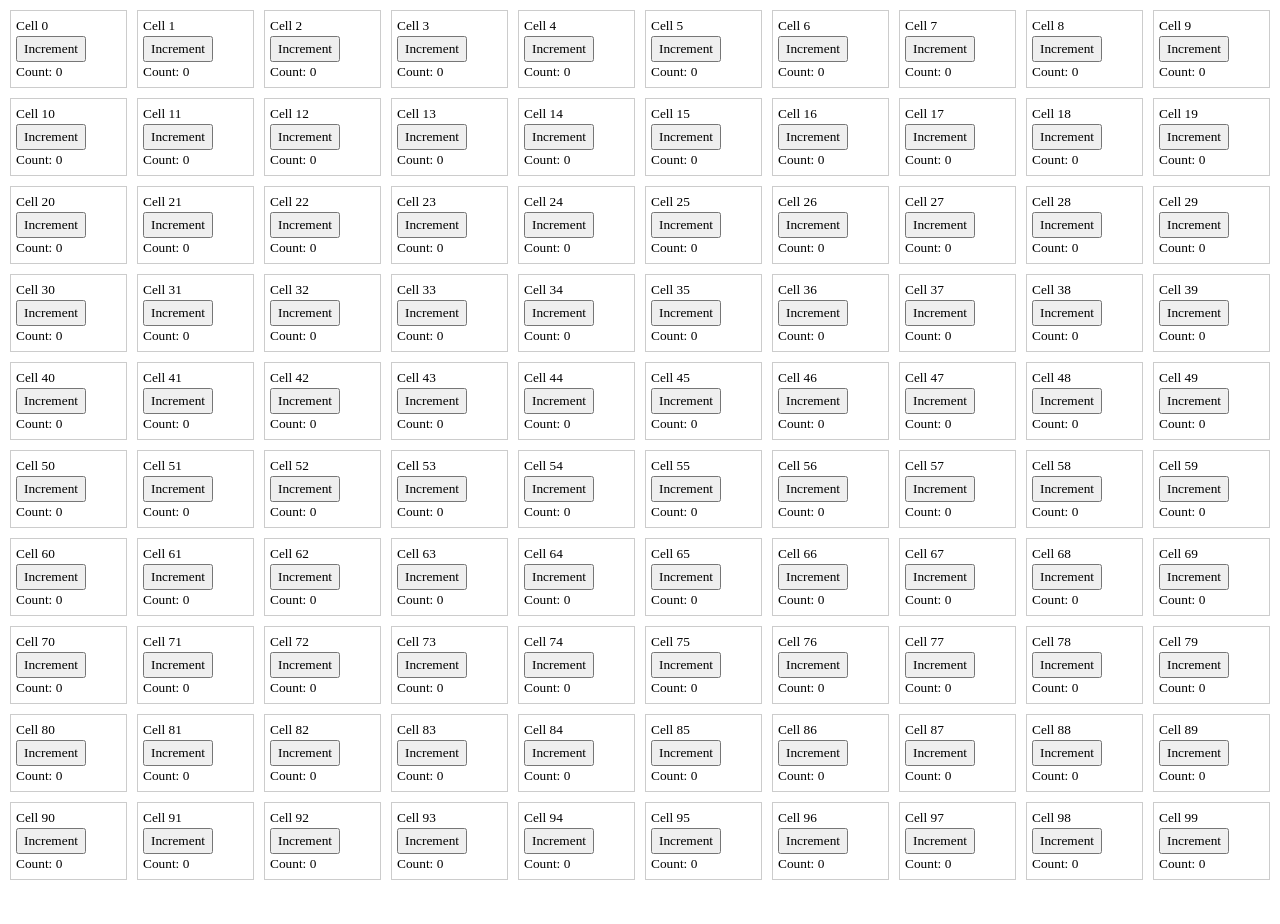
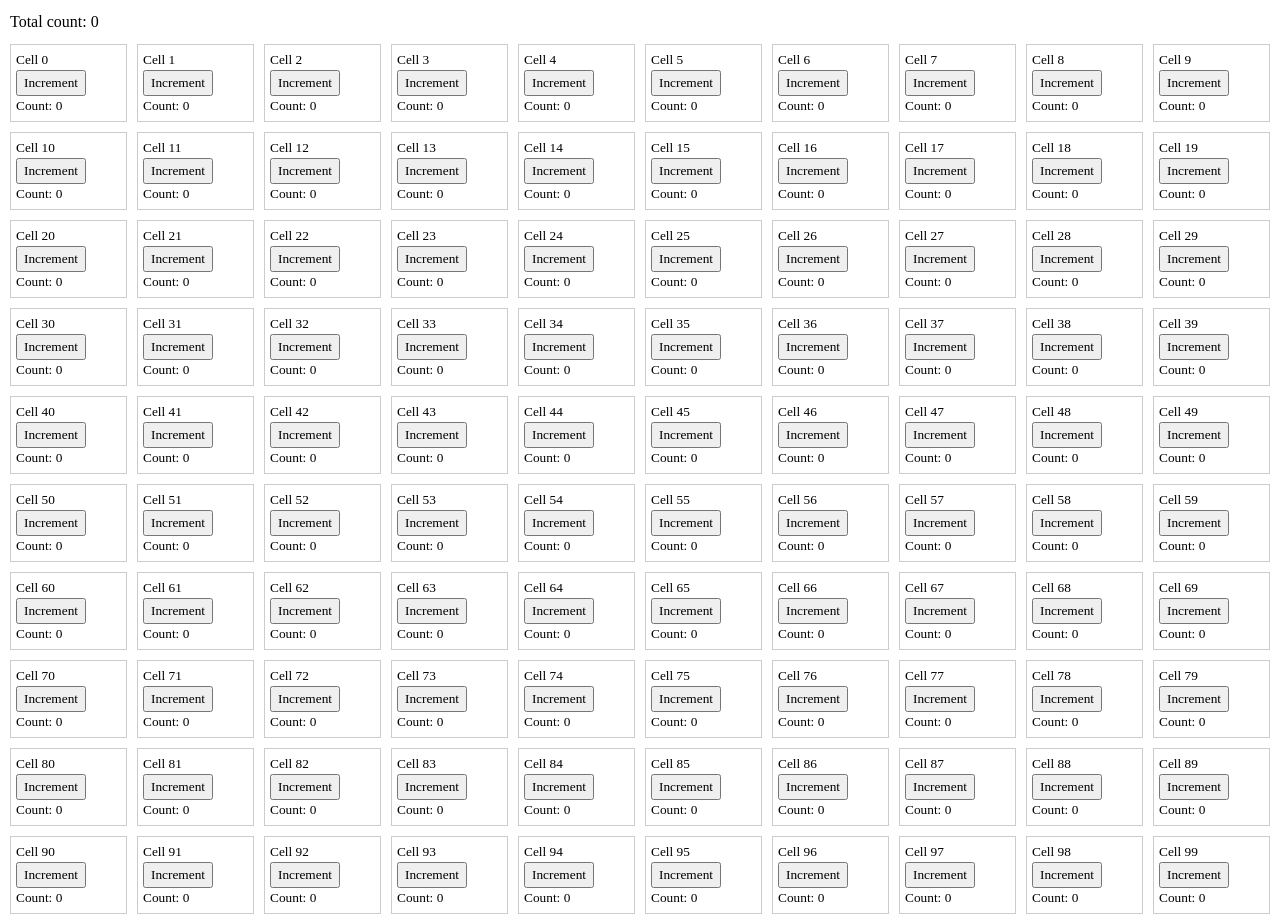
Before and after one commit to saltycrane/react-re-render-example, a Next.js app: page / in a window 1280 px wide. Before the commit the page ends 880 px from the top, so only its background shows below. Built offline with nearby package versions, Linux system fonts and the light colour scheme.

Commit message:
add "Total count"

```diff
--- a/src/IndexPage.tsx
+++ b/src/IndexPage.tsx
@@ -5,25 +5,42 @@ import { useState } from "react";
  * IndexPage
  */
 export default function IndexPage() {
-  return <Grid />;
+  const [totalCount, setTotalCount] = useState(0);
+
+  const handleIncrement = () => {
+    setTotalCount((totalCount) => totalCount + 1);
+  };
+
+  return (
+    <div
+      style={{
+        padding: 10,
+      }}
+    >
+      <TotalCount totalCount={totalCount} />
+      <Grid onIncrement={handleIncrement} />
+    </div>
+  );
 }
 
 /**
  * Grid
  */
-function Grid() {
+type TGridProps = {
+  onIncrement: () => void;
+};
+
+function Grid({ onIncrement }: TGridProps) {
   return (
     <div
       style={{
         display: "grid",
         gap: 10,
         gridTemplateColumns: "repeat(10, 1fr)",
-        height: "100%",
-        padding: 10,
       }}
     >
       {range(100).map((index) => {
-        return <Cell index={index} key={index} />;
+        return <Cell index={index} key={index} onIncrement={onIncrement} />;
       })}
     </div>
   );
@@ -34,13 +51,15 @@ function Grid() {
  */
 type TCellProps = {
   index: number;
+  onIncrement: () => void;
 };
 
-function Cell({ index }: TCellProps) {
+function Cell({ index, onIncrement }: TCellProps) {
   const [count, setCount] = useState(0);
 
   const handleClick = () => {
     setCount((count) => count + 1);
+    onIncrement();
   };
 
   return (
@@ -53,3 +72,18 @@ function Cell({ index }: TCellProps) {
     </div>
   );
 }
+
+/**
+ * TotalCount
+ */
+type TTotalCountProps = {
+  totalCount: number;
+};
+
+function TotalCount({ totalCount }: TTotalCountProps) {
+  return (
+    <div style={{ marginBottom: 10 }}>
+      <div>Total count: {totalCount}</div>
+    </div>
+  );
+}
```
